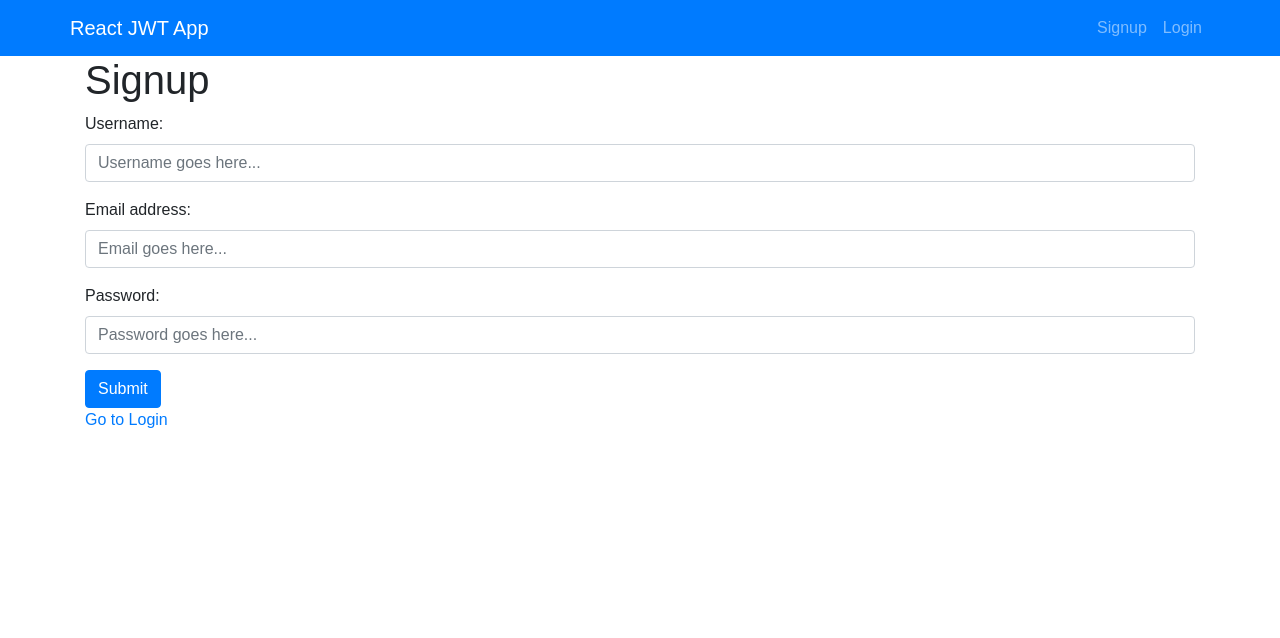
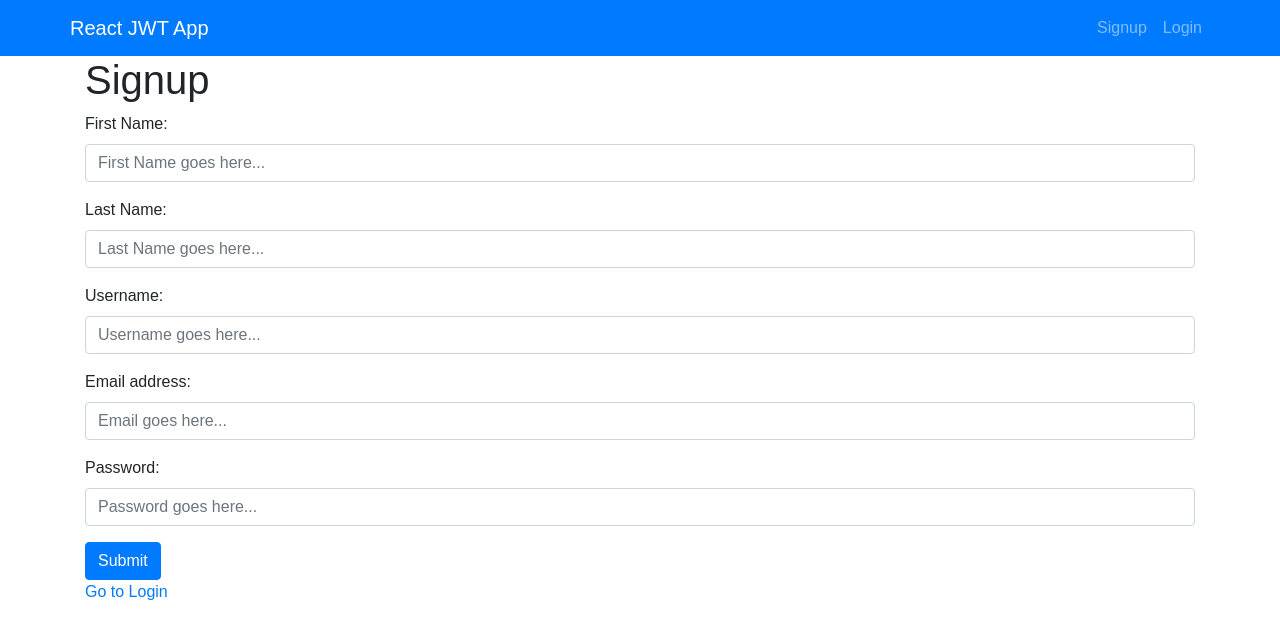
Before and after one commit to JordanCley/Project3, a React (Create React App) app in the folder client/: page /signup in a window 1280 px wide. Shown: the top 638 px of the page. Built offline with nearby package versions, Linux system fonts and the light colour scheme.

Commit message:
Added First and last name inouts to sign up form. Also added both to the user model. Added functionality to display both on profile page as well.

```diff
--- a/client/src/pages/Profile.js
+++ b/client/src/pages/Profile.js
@@ -5,12 +5,16 @@
 
 function Profile() {
   const [username, setUsername] = useState('');
+  const [firstName, setFirstName] = useState('');
+  const [lastName, setLastName] = useState('');
   const [email, setEmail] = useState('');
   const { user } = useAuth();
 
   useEffect(() => {
     API.getUser(user.id).then(res => {
       setUsername(res.data.username);
+      setFirstName(res.data.firstName);
+      setLastName(res.data.lastName);
       setEmail(res.data.email);
     });
   }, [user]);
@@ -19,6 +23,8 @@
     <div className="container Profile">
       <h1>On the profile page!</h1>
       <p>Username: {username}</p>
+      <p>First Name: {firstName}</p>
+      <p>Last Name: {lastName}</p>
       <p>Email: {email}</p>
       <Link to="/">Go home</Link>
     </div>
--- a/client/src/pages/Signup.js
+++ b/client/src/pages/Signup.js
@@ -6,6 +6,8 @@
 
 function Signup() {
   const [formState, setFormState] = useState({
+    firstName: '',
+    lastName: '',
     username: '',
     email: '',
     password: ''
@@ -21,7 +23,7 @@
 
   const handleFormSubmit = event => {
     event.preventDefault();
-    API.signUpUser(formState.username, formState.email, formState.password)
+    API.signUpUser(formState.firstName, formState.lastName, formState.username, formState.email, formState.password)
       .then(res => {
         // once the user has signed up
         // send them to the login page
@@ -42,6 +44,28 @@
     <div className="container">
       <h1>Signup</h1>
       <form onSubmit={handleFormSubmit}>
+      <div className="form-group">
+          <label htmlFor="firstName">First Name:</label>
+          <input
+            className="form-control"
+            placeholder="First Name goes here..."
+            name="firstName"
+            type="text"
+            id="firstName"
+            onChange={handleChange}
+          />
+        </div>
+      <div className="form-group">
+          <label htmlFor="lastName">Last Name:</label>
+          <input
+            className="form-control"
+            placeholder="Last Name goes here..."
+            name="lastName"
+            type="text"
+            id="lastName"
+            onChange={handleChange}
+          />
+        </div>
         <div className="form-group">
           <label htmlFor="username">Username:</label>
           <input
--- a/client/src/utils/API.js
+++ b/client/src/utils/API.js
@@ -5,7 +5,7 @@
     return axios.get(`/api/user/${id}`);
   },
   // sign up a user to our service
-  signUpUser: (username, email, password) => {
-    return axios.post('api/signup', {username: username, email: email, password: password});
+  signUpUser: (firstName, lastName, username, email, password) => {
+    return axios.post('api/signup', {firstName: firstName, lastName: lastName ,username: username, email: email, password: password});
   }
 };
```
Also changed, not shown: 1 other file (tests, documents, lock files or other folders).
